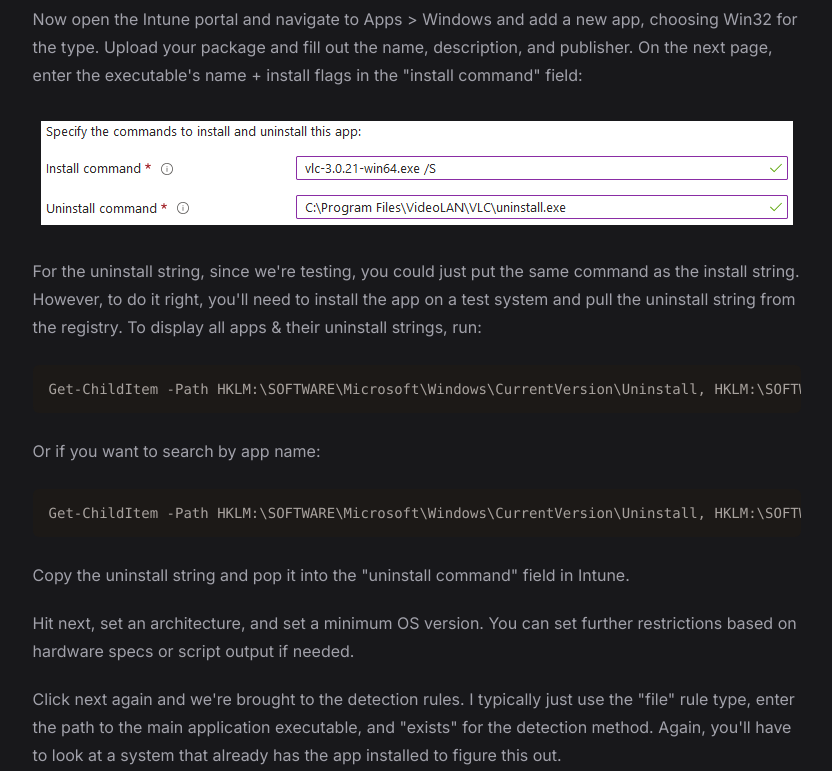
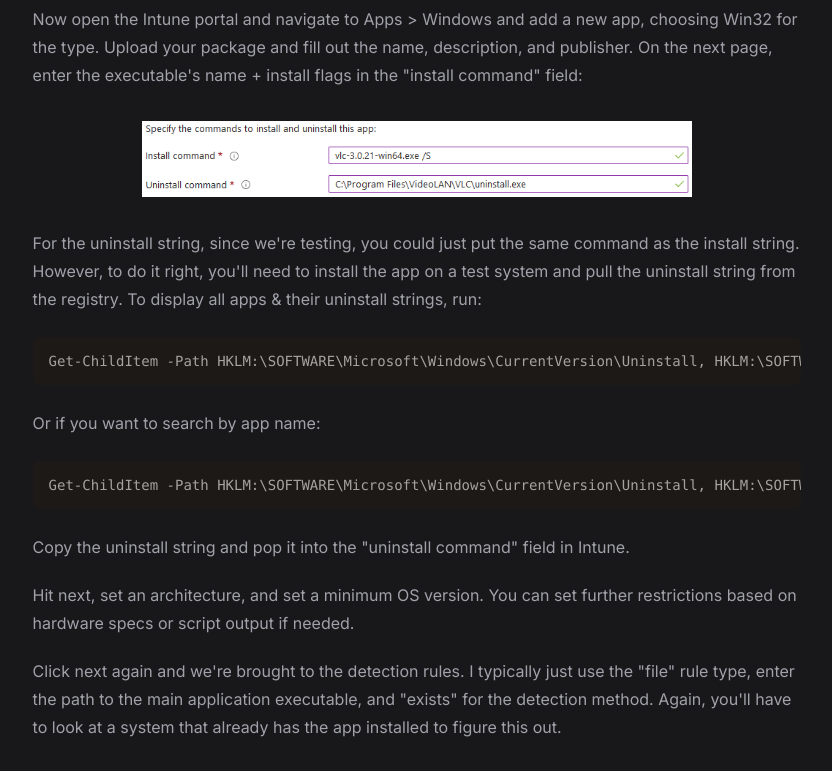
Before and after one commit to mattcbarrett/mattcbarrett.github.io, a Next.js app: page /posts/automating-employee-onboarding-part-2 in a window 1280 px wide. Shown: the part 920-1691 px from the top of the page, without its empty margins (409-1241 px from the left). Built offline with nearby package versions, Linux system fonts and the light colour scheme.

Commit message:
layout fixes

```diff
--- a/app/components/BlogPost.tsx
+++ b/app/components/BlogPost.tsx
@@ -23,7 +23,7 @@ const BlogPost = (props: Props) => {
       <div className="p-4 mt-4">
         <Markdown
           className="prose prose-zinc400 max-w-full"
-          components={{img:({node,...props})=><img className="mx-auto max-w-full h-auto max-w-[550px]" {...props}/>}}
+          components={{img:({node,...props})=><img className="mx-auto h-auto md:max-w-[550px]" {...props}/>}}
         >
           {post.content}
         </Markdown>
```
